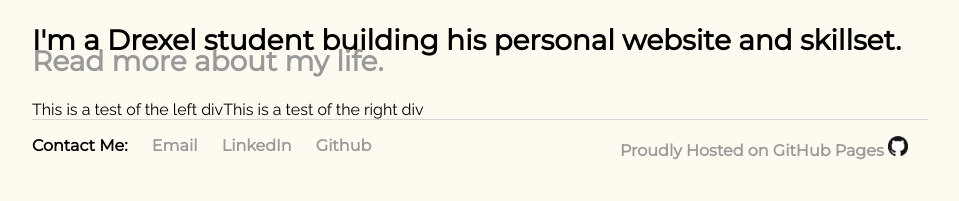
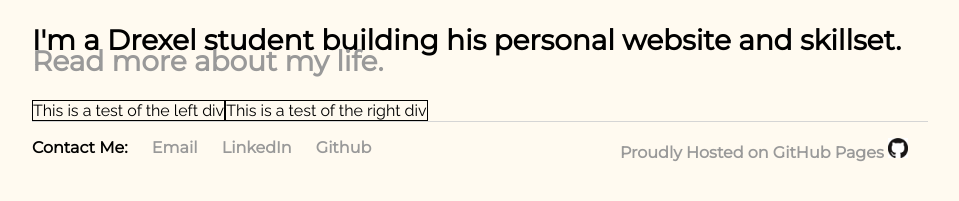
Before and after one commit to shindig7/my-site, a Jekyll site: the page built from index.html, in a window 1280 px wide. Shown: the part 161-362 px from the top of the page, without its empty margins (160-1119 px from the left). Built offline with Jekyll 4.4.1, drawn with Linux system fonts in a browser that asks for light colours.

Commit message:
Added border to index divs

```diff
--- a/css/index.css
+++ b/css/index.css
@@ -73,3 +73,9 @@ p.subtitle {
 	display: flex;
 	flex-flow: row wrap;
 }
+#index-left {
+	border: 1px solid black;
+}
+#index-right {
+	border: 1px solid black;
+}
```
